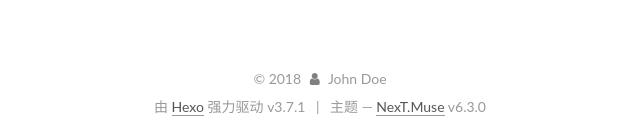
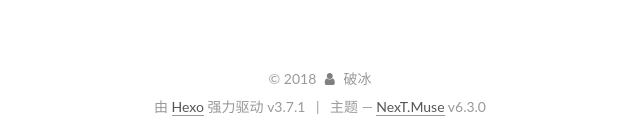
Before and after one commit to robin-zhigeng/robin-zhigeng.github.io, a plain HTML site: page 2018/06/20/学习/index.html in a window 1280 px wide. Shown: the part 659-797 px from the top of the page, 320-960 px from the left. Drawn offline with Linux system fonts and the light colour scheme.

Commit message:
Site updated: 2018-06-20 10:32:38

```diff
--- a/2018/06/20/学习/index.html
+++ b/2018/06/20/学习/index.html
@@ -280,7 +280,7 @@
     <link itemprop="mainEntityOfPage" href="http://yoursite.com/2018/06/20/学习/">
 
     <span hidden itemprop="author" itemscope itemtype="http://schema.org/Person">
-      <meta itemprop="name" content="John Doe">
+      <meta itemprop="name" content="破冰">
       <meta itemprop="description" content="">
       <meta itemprop="image" content="/images/avatar.gif">
     </span>
@@ -442,7 +442,7 @@
         <div class="site-overview">
           <div class="site-author motion-element" itemprop="author" itemscope itemtype="http://schema.org/Person">
 
-              <p class="site-author-name" itemprop="name">John Doe</p>
+              <p class="site-author-name" itemprop="name">破冰</p>
               <p class="site-description motion-element" itemprop="description"></p>
           </div>
 
@@ -501,7 +501,7 @@
   <span class="with-love" id="animate">
     <i class="fa fa-user"></i>
   </span>
-  <span class="author" itemprop="copyrightHolder">John Doe</span>
+  <span class="author" itemprop="copyrightHolder">破冰</span>
 
 
 
--- a/css/main.css
+++ b/css/main.css
@@ -1836,7 +1836,7 @@ img:hover {
   width: 4px;
   height: 4px;
   border-radius: 50%;
-  background: #5c6f8c;
+  background: #132dff;
 }
 .links-of-blogroll {
   font-size: 13px;
```
Also changed, not shown: 2018/06/20/hello-world/index.html (+3 -3 lines), archives/2018/06/index.html (+2 -2 lines), archives/2018/index.html (+2 -2 lines), archives/index.html (+2 -2 lines), index.html (+4 -4 lines), 1 other file.
